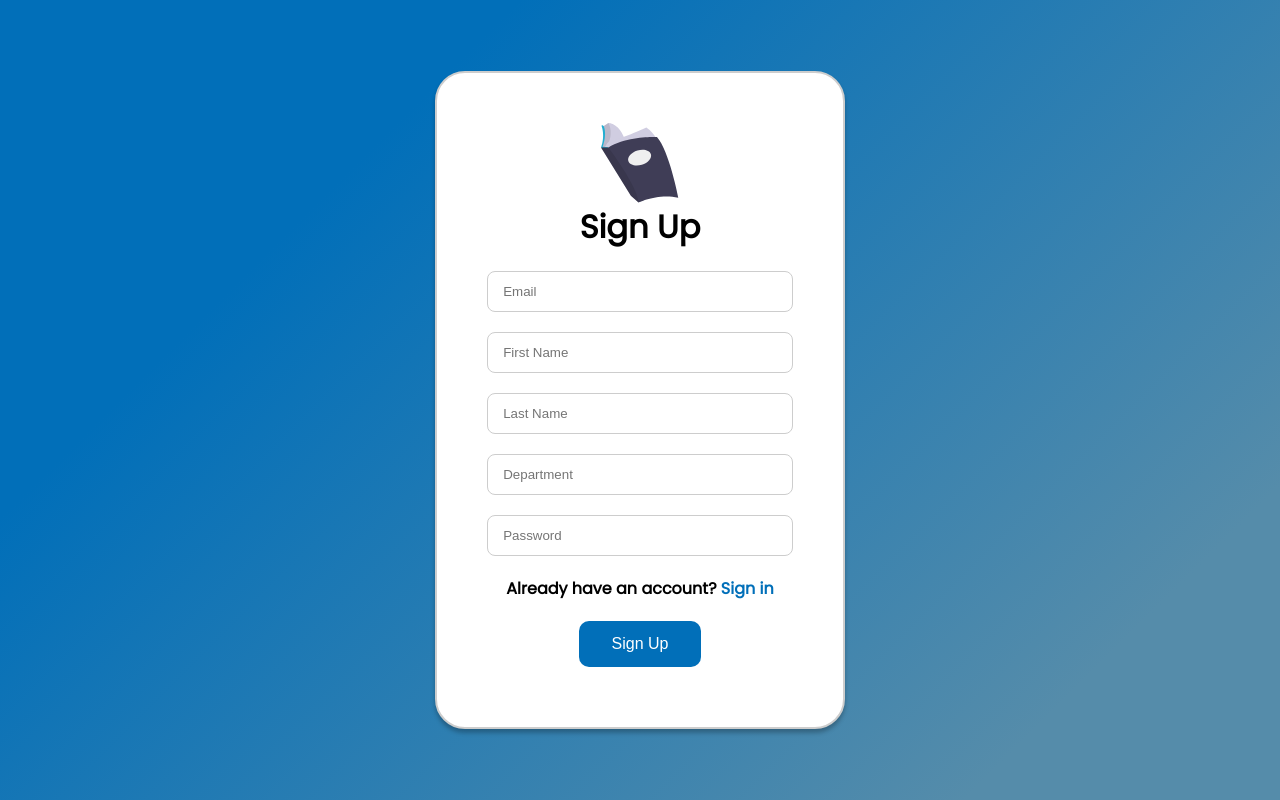
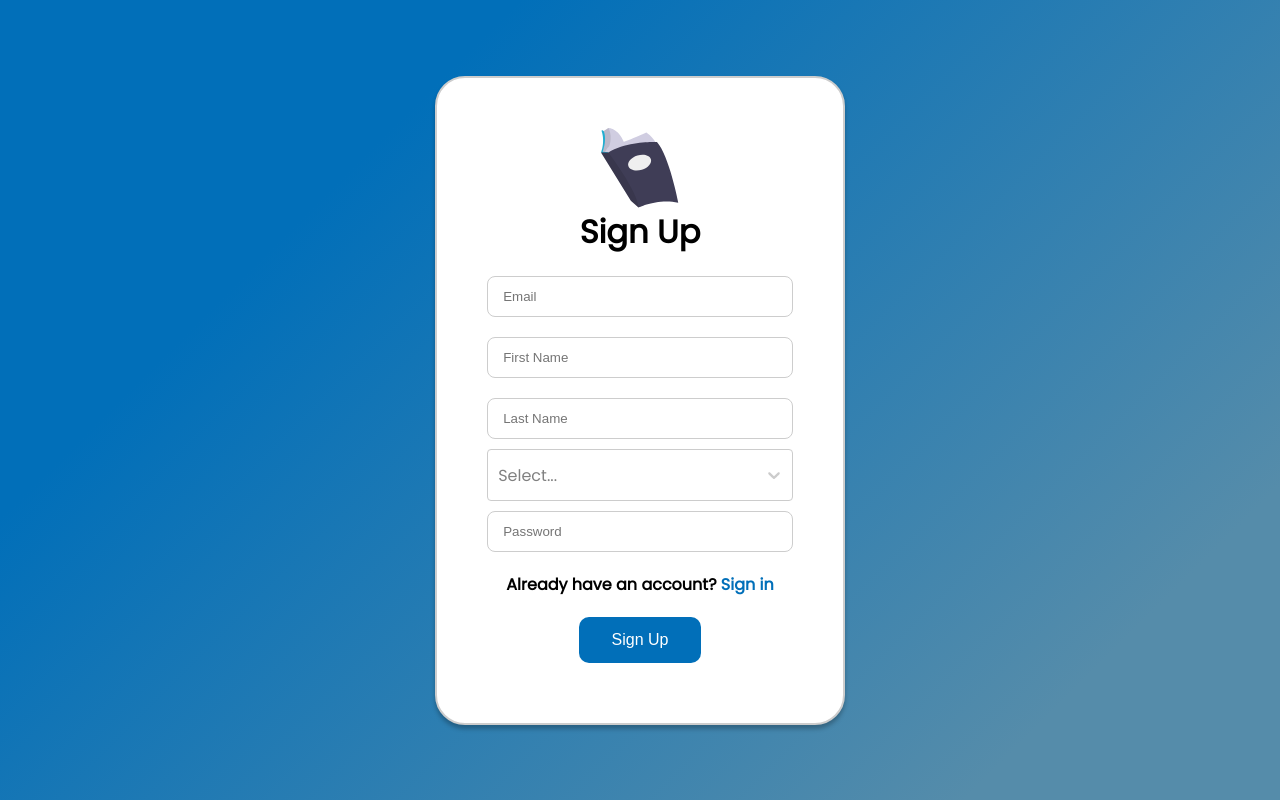
Before and after one commit to DangaRanga/course-manager, a React (Create React App) app in the folder client/: page /auth in a window 1280 px wide. Both pictures are taken after a click on the element "Sign up". Built offline with nearby package versions, Linux system fonts and the light colour scheme; no server answers.

Commit message:
Added select to make form a bit more usable and fixed registration

```diff
--- a/client/package.json
+++ b/client/package.json
@@ -8,7 +8,8 @@
     "react": "^17.0.1",
     "react-dom": "^17.0.1",
     "react-router-dom": "^5.2.0",
-    "react-scripts": "4.0.3"
+    "react-scripts": "4.0.3",
+    "react-select": "^4.2.1"
   },
   "scripts": {
     "start": "react-scripts start",
--- a/client/src/components/CourseCard/CourseCard.jsx
+++ b/client/src/components/CourseCard/CourseCard.jsx
@@ -20,7 +20,7 @@ function CourseCard({ courseName, courseDuration, keySkills, externalUrl }) {
         </div>
         <div>
           <a href={externalUrl}>
-            <button className="btn course-btn"> Continue Learning </button>
+            <button className="btn course-btn"> Launch Course </button>
           </a>
         </div>
       </div>
--- a/client/src/components/Form/Form.jsx
+++ b/client/src/components/Form/Form.jsx
@@ -1,5 +1,6 @@
 // React imports
 import React, { useState, useContext } from "react";
+import Select from "react-select";
 import { useHistory } from "react-router-dom";
 
 // User module imports
@@ -10,7 +11,14 @@ import { registerEmployee, loginEmployee } from "../../util/auth-handler";
 import book from "../../assets/icons/Book.svg";
 import "./Form.css";
 
+// Styling react select
 function Form() {
+  const options = [
+    { label: "Web Development", value: "development" },
+    { label: "Graphic Design", value: "design" },
+    { label: "Video Production", value: "video" },
+    { label: "Digital Advertising", value: "social media" },
+  ];
   const { setUserData } = useContext(UserContext);
   const history = useHistory();
   const [formState, setFormState] = useState({
@@ -41,6 +49,7 @@ function Form() {
       <form onSubmit={submit}>
         <input
           value={formState.email}
+          required
           onChange={(e) =>
             setFormState({
               ...formState,
@@ -54,6 +63,7 @@ function Form() {
           <div>
             <input
               value={formState.firstName}
+              required
               onChange={(e) =>
                 setFormState({
                   ...formState,
@@ -66,21 +76,23 @@ function Form() {
 
             <input
               value={formState.lastName}
+              required
               onChange={(e) =>
                 setFormState({ ...formState, lastName: e.target.value })
               }
               type="text"
               placeholder="Last Name"
             />
-
-            <input
-              value={formState.department}
-              onChange={(e) =>
-                setFormState({ ...formState, department: e.target.value })
-              }
-              type="text"
-              placeholder="Department"
-            />
+            <Select
+              className="custom-select"
+              options={options}
+              onChange={(e) => {
+                setFormState({ ...formState, department: e.value });
+              }}
+              components={{
+                IndicatorSeparator: () => null,
+              }}
+            ></Select>
           </div>
         )}
         <input
--- a/client/src/components/Spinner/Spinner.jsx
+++ b/client/src/components/Spinner/Spinner.jsx
@@ -3,7 +3,7 @@ import React from "react";
 import "./Spinner.css";
 
 function Spinner() {
-  return <div class="lds-dual-ring"></div>;
+  return <div className="lds-dual-ring"></div>;
 }
 
 export default Spinner;
--- a/client/src/views/Catalogue/Catalogue.jsx
+++ b/client/src/views/Catalogue/Catalogue.jsx
@@ -17,8 +17,6 @@ import { objectInArray } from "../../util/data-processing";
 
 // CSS and image imports
 import "./Catalogue.css";
-
-const skills = ["Javascript", "Python", "Potatoes"];
 
 function Catalogue() {
   // Initializing key variables
@@ -64,11 +62,6 @@ function Catalogue() {
                   }}
                 />
               ))}
-              <CatalogueCard
-                courseName="Introduction to Next.js"
-                description="Lorem ipsum dolor sit amet, consectetur adipiscing elit, sed do eiusmod tempor incididunt ut labore et dolore magna aliqua. "
-                keySkills={skills}
-              />
             </div>
           </div>
         </div>
```
Also changed, not shown: 1 other file (tests, documents, lock files or other folders).
